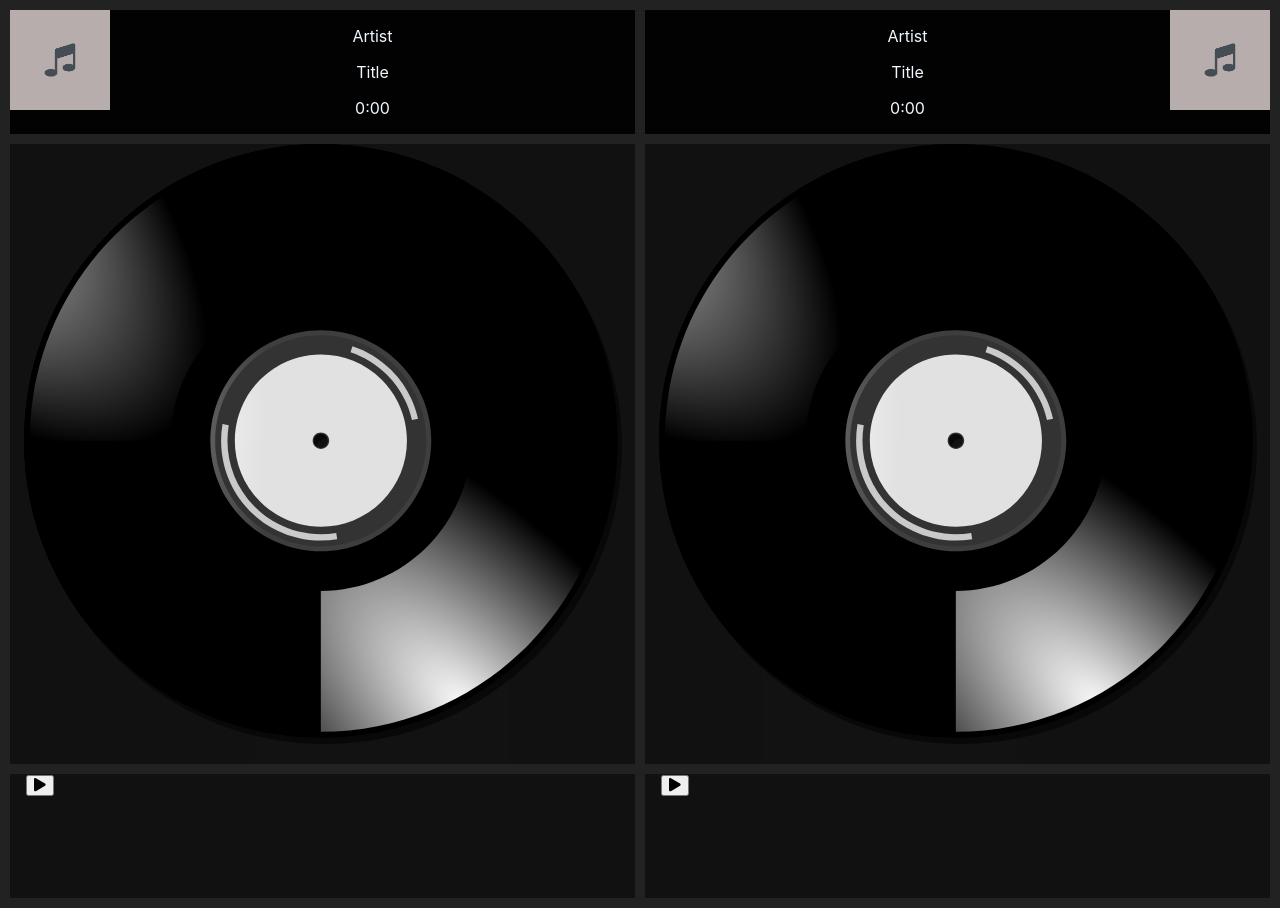
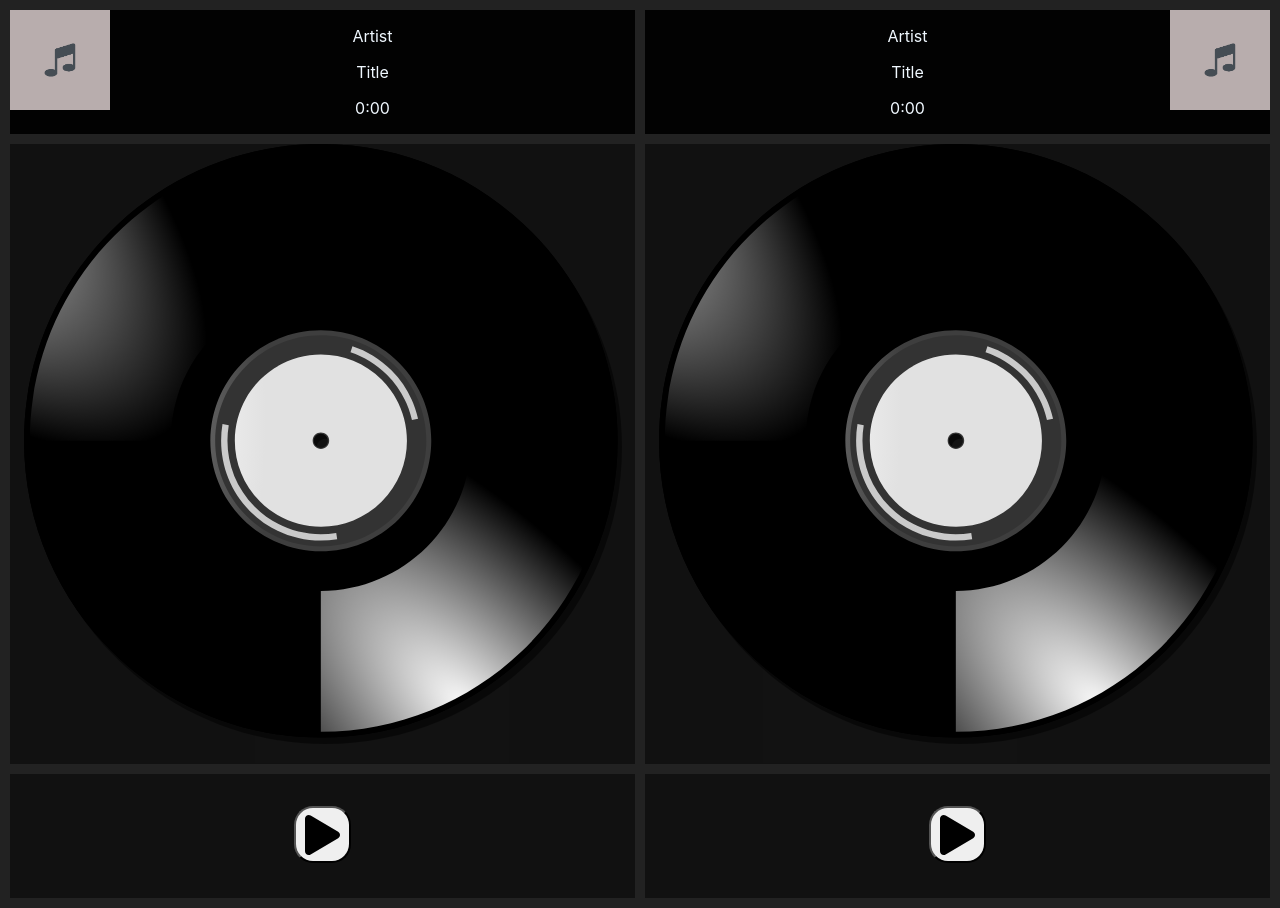
Before and after one commit to monick/dj-mix, a React (Create React App) app: page / in a window 1280 px wide. Built offline with nearby package versions, Linux system fonts and the light colour scheme.

Commit message:
fix styles for bottom component.

```diff
--- a/src/BottomComponent.css
+++ b/src/BottomComponent.css
@@ -1,6 +1,9 @@
 .bottom {
     background: #0202027d;
     max-height: 100%;
+    display: flex;
+    align-items: center;
+    justify-content: center;
 }
 
 .bottom--left {
@@ -12,6 +15,13 @@
 }
 
 .play-btn {
+    flex: 1;
     width: 60px;
     height: 60px;
 }
+
+.play-btn > button {
+    border-radius: 19px;
+    width: 57px;
+    height: 57px;
+}
--- a/src/BottomComponent.js
+++ b/src/BottomComponent.js
@@ -12,7 +12,7 @@ export class BottomComponent extends React.Component {
             <div className={`bottom ${alignmentClassName}`}>
                 <div className='play-btn'>
                     <button>
-                        <FontAwesomeIcon icon='play' />
+                        <FontAwesomeIcon size='3x' icon='play' />
                     </button>
                 </div>
             </div>
```
